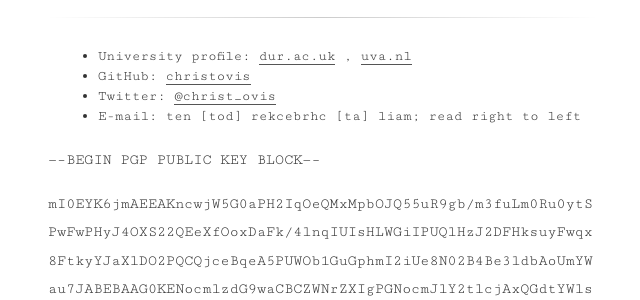
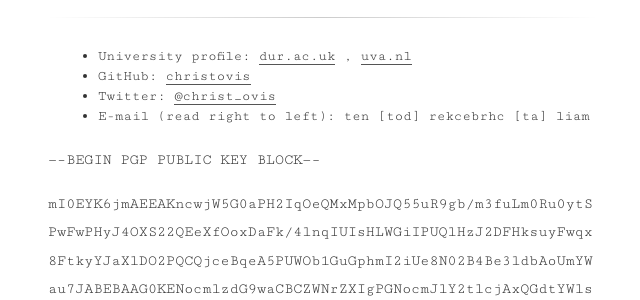
Before and after one commit to Christovis/Christovis.github.io, a Jekyll site: the page built from contact.md, in a window 1280 px wide. Shown: the part 364-664 px from the top of the page, without its empty margins (317-957 px from the left). Built offline with Jekyll 4.4.1, drawn with Linux system fonts in a browser that asks for light colours; some of the changed lines change nothing that is shown.

```diff
--- a/contact.md
+++ b/contact.md
@@ -6,7 +6,7 @@
 - University profile: [dur.ac.uk](https://www.dur.ac.uk/research/directory/staff/?id=16482) , [uva.nl](https://ibed.uva.nl/profile/b/e/c.becker/c.becker.html?origin=PhBA5%2FeKQZalU1qeDjma3Q)
 - GitHub: [christovis](https://github.com/Christovis)
 - Twitter: [@christ_ovis](https://twitter.com/christ_ovis)
-- E-mail: ten [tod] rekcebrhc [ta] liam; read right to left
+- E-mail (read right to left): ten [tod] rekcebrhc [ta] liam
 
 -----BEGIN PGP PUBLIC KEY BLOCK-----
 
```
